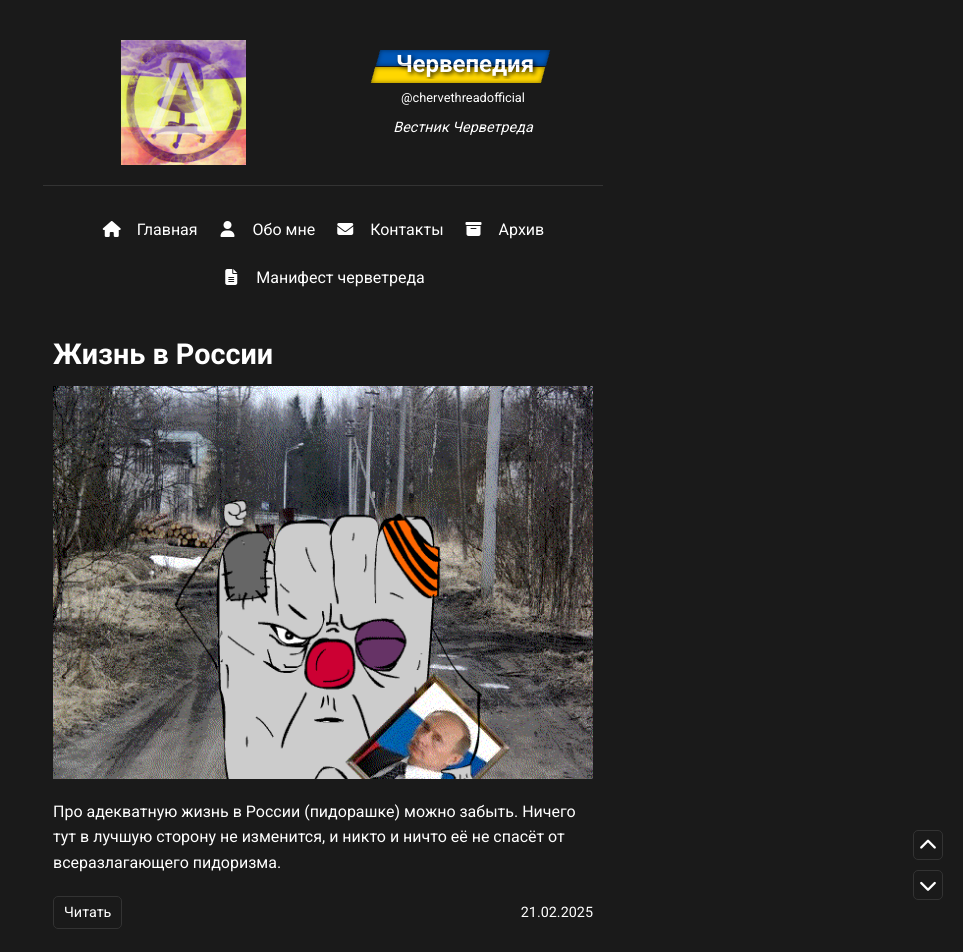
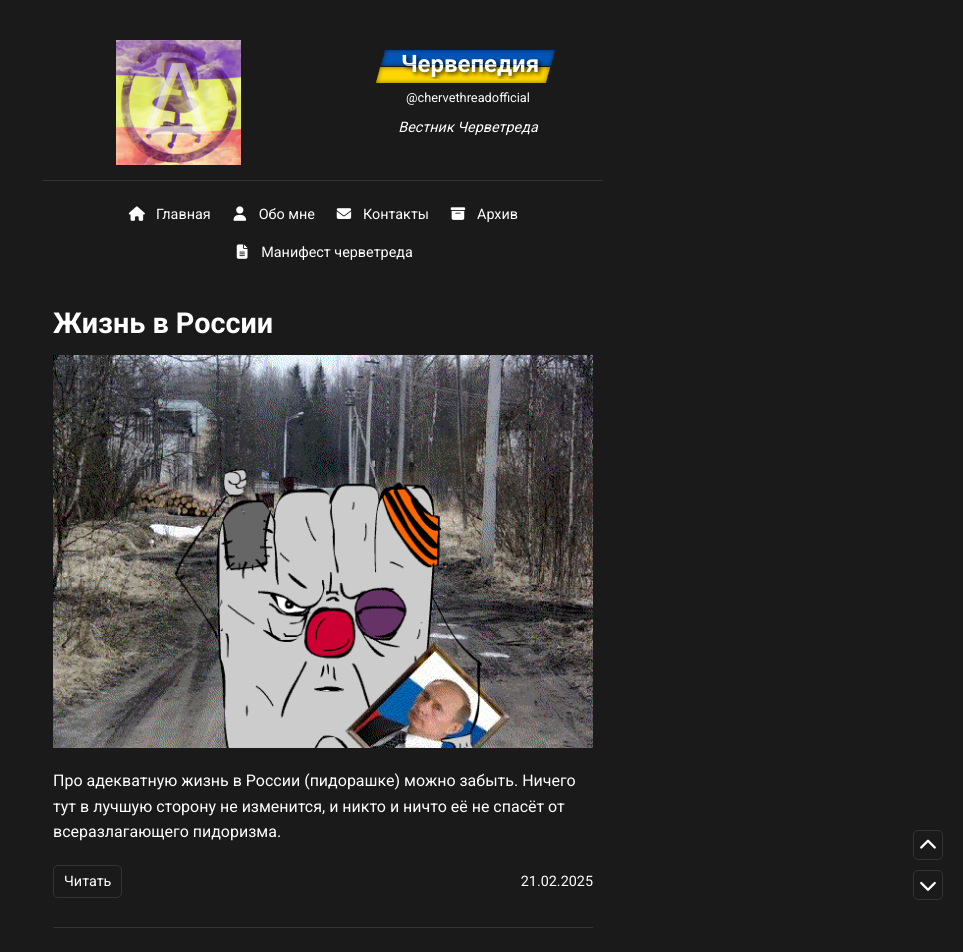
Before and after one commit to chervepediya/chervepediya.github.io, a Jekyll site: the page built from index.html, in a window 1280 px wide. Shown: the top 952 px of the page, without its empty margins (317-1280 px from the left). Built offline with Jekyll 4.4.1, drawn with Linux system fonts in a browser that asks for light colours; nearby versions of some CDN libraries; a script that is not in the unit is left out; the list of posts is cut into pages by our own code.

Commit message:
Update styles.css

```diff
--- a/assets/css/styles.css
+++ b/assets/css/styles.css
@@ -23,20 +23,21 @@
     max-width: 600px;
     margin: 0 auto;
     text-align: center;
-    position: relative;
+    position: relative; /* Шапка не фиксирована */
 }
 
 .site-header-content {
     display: flex;
     justify-content: space-between;
     align-items: center;
-    margin-bottom: 20px;
+    margin-bottom: 15px; /* Уменьшен отступ снизу */
 }
 
 .header-left {
     flex: 1;
     display: flex;
     justify-content: center;
+    padding-right: 10px; /* Уменьшен отступ справа */
 }
 
 .header-right {
@@ -44,6 +45,8 @@
     display: flex;
     flex-direction: column;
     align-items: center;
+    justify-content: space-between; /* Распределяем элементы по высоте */
+    padding-left: 10px; /* Уменьшен отступ слева */
 }
 
 .title-and-tag {
@@ -129,33 +132,34 @@
     font-size: 0.9rem;
     font-style: italic;
     text-align: center;
+    margin-top: auto; /* Описание внизу правой части */
 }
 
 .header-nav {
     display: flex;
     justify-content: center;
     flex-wrap: wrap;
-    margin-top: 20px;
+    margin-top: 15px; /* Уменьшен отступ сверху */
     border-top: 1px solid #333333;
-    padding-top: 20px;
+    padding-top: 15px; /* Уменьшен отступ сверху */
 }
 
 .nav-link {
     color: #FFFFFF;
     text-decoration: none;
-    padding: 12px 10px;
+    padding: 8px 10px; /* Уменьшены отступы */
     transition: transform 0.3s ease;
     display: flex;
     align-items: center;
-    font-size: 1rem;
+    font-size: 0.9rem; /* Уменьшен размер шрифта */
     white-space: nowrap;
 }
 
 .nav-link .icon {
-    width: 20px;
+    width: 18px; /* Уменьшен размер иконки */
     text-align: center;
-    margin-right: 15px;
-    font-size: 1rem;
+    margin-right: 10px;
+    font-size: 0.9rem; /* Уменьшен шрифт иконки */
 }
 
 .nav-link:active {
@@ -416,22 +420,9 @@
     border-radius: 10px;
 }
 
+/* Исходная мобильная версия */
 @media (max-width: 768px) {
-    .site-header {
-        padding: 10px;
-    }
-
-    .site-header-content {
-        flex-direction: column;
-    }
-
-    .header-left,
-    .header-right {
-        flex: none;
-        width: 100%;
-    }
-
-    .header-nav {
+    .sidebar {
         display: none;
     }
 
@@ -440,7 +431,10 @@
     }
 
     .main-container {
+        flex-direction: column;
         padding-top: 80px;
+        width: 100%;
+        max-width: 100%;
     }
 
     .posts-container {
```
